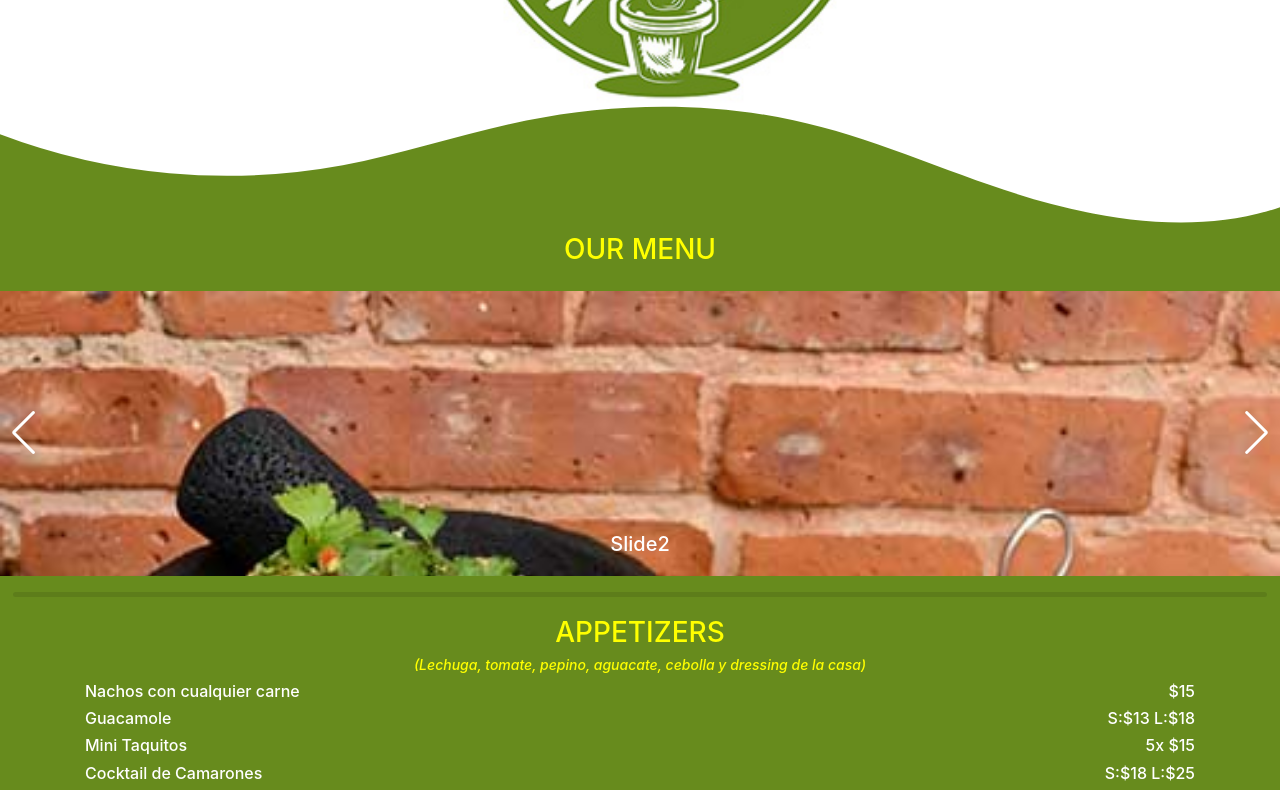
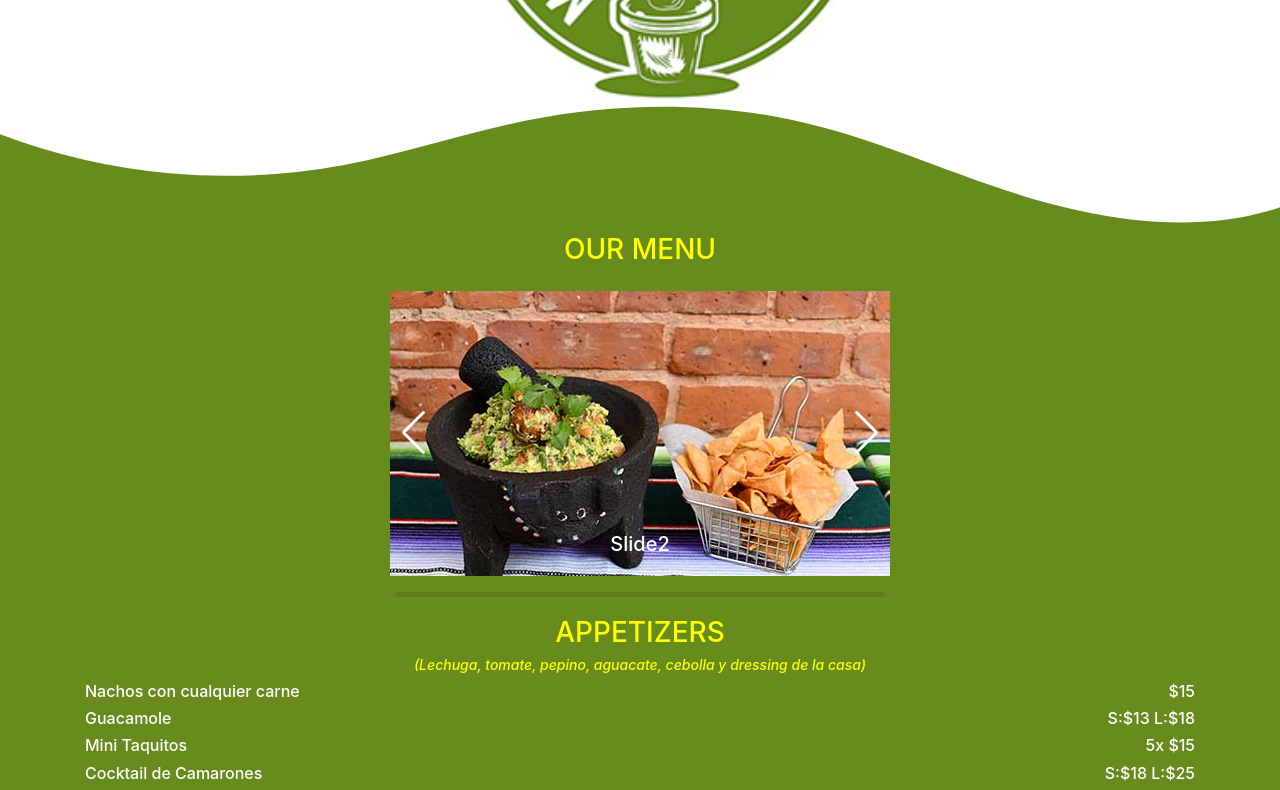
Before and after one commit to paucriso/lafrontera, an Angular app: page / in a window 1280 px wide. Shown: the part 551-1341 px from the top of the page. Built offline with nearby package versions, Linux system fonts and the light colour scheme.

Commit message:
corregido slider aspect ratio

```diff
--- a/src/app/components/general-slider/general-slider.component.css
+++ b/src/app/components/general-slider/general-slider.component.css
@@ -1,6 +1,10 @@
 .swiper-container {
     height: 333px;
-    width: 100%;
+    max-width: 500px;
+    background-color: #678B1D;
+}
+
+.contenedor-slider {
     background-color: #678B1D;
 }
 
--- a/src/app/components/general-slider/general-slider.component.html
+++ b/src/app/components/general-slider/general-slider.component.html
@@ -1,5 +1,6 @@
-<!-- Slider main container -->
-<div class="swiper-container py-4">
+<div class="contenedor-slider">
+    <!-- Slider main container -->
+  <div class="swiper-container py-4">
     <!-- Additional required wrapper -->
     <div class="swiper-wrapper">
       <!-- Slides -->
@@ -26,3 +27,4 @@
     <!-- If we need scrollbar -->
     <div class="swiper-scrollbar"></div>
   </div>
+</div>
```
Also changed, not shown: 1 other file (tests, documents, lock files or other folders).
